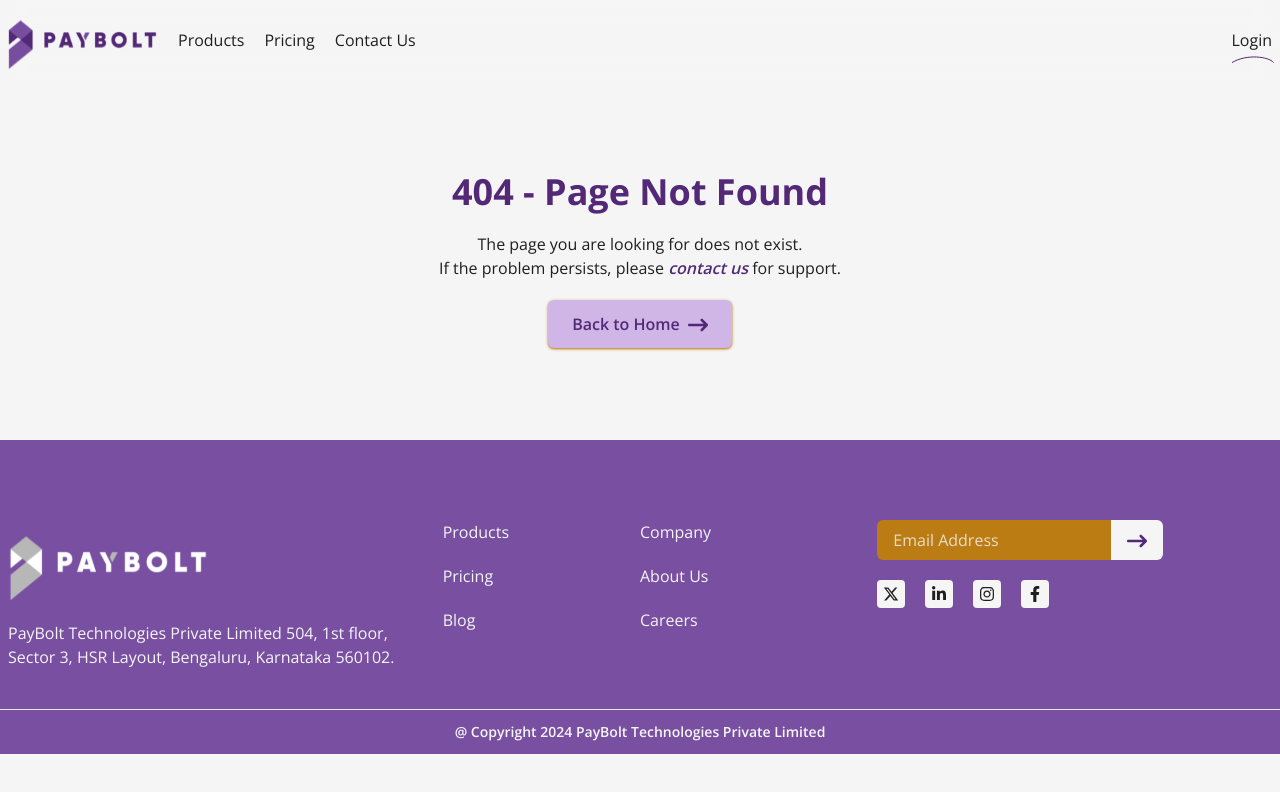
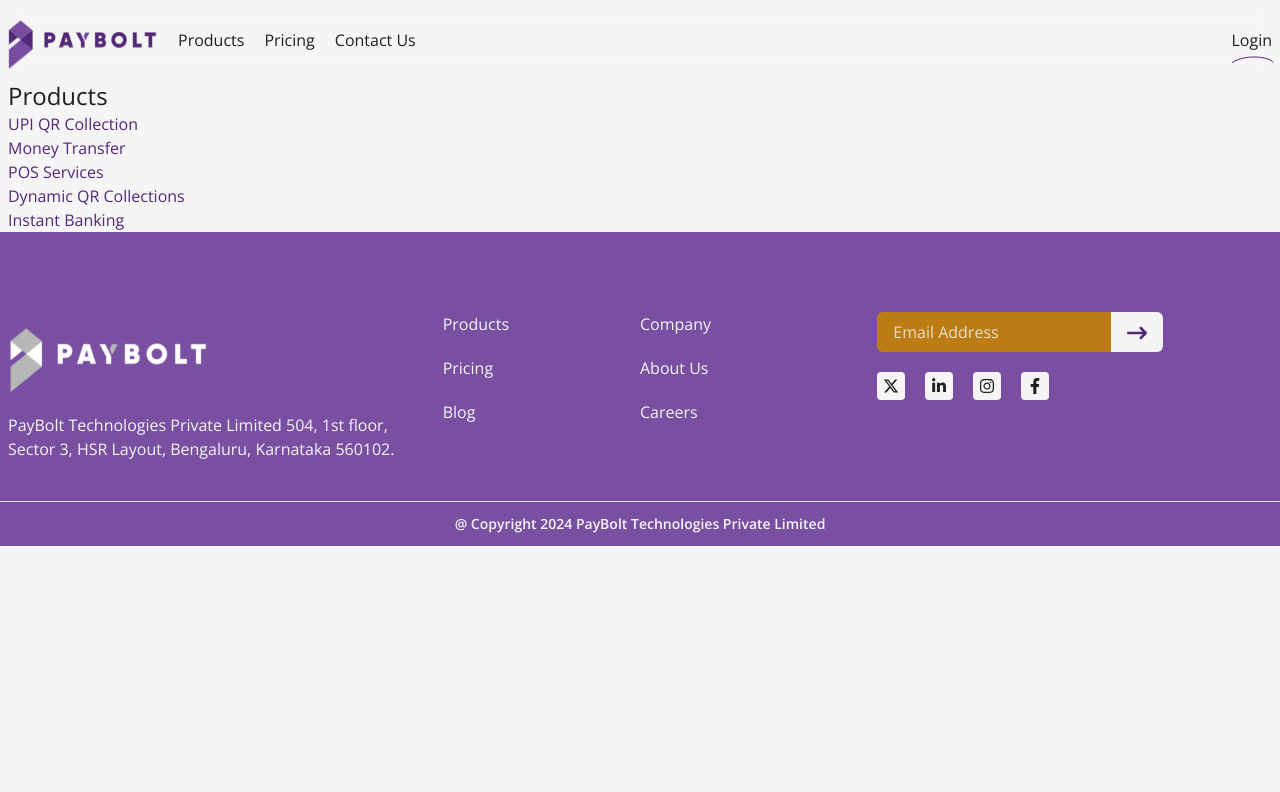
Before and after one commit to rahul9852-dot/www.paybolt.in, a Next.js app: page /products in a window 1280 px wide. Before the commit this address had no page. Shown: the top 792 px of the page. Built offline with nearby package versions, Linux system fonts and the light colour scheme.

Commit message:
added routes

```diff
--- /dev/null
+++ b/src/app/pricing/page.tsx
@@ -0,0 +1,3 @@
+export default () => {
+  return <section className="pt-20">Pricing</section>;
+};
--- /dev/null
+++ b/src/app/products/dynamic-qr-collections/page.tsx
@@ -0,0 +1,3 @@
+export default () => {
+  return <section className="pt-20">Products - Dynamic QR Collections</section>;
+};
--- /dev/null
+++ b/src/app/products/instant-banking/page.tsx
@@ -0,0 +1,3 @@
+export default () => {
+  return <section className="pt-20">Products - Instant Banking</section>;
+};
--- /dev/null
+++ b/src/app/products/money-transfer/page.tsx
@@ -0,0 +1,3 @@
+export default () => {
+  return <section className="pt-20">Products - Money Transfer</section>;
+};
--- /dev/null
+++ b/src/app/products/page.tsx
@@ -0,0 +1,27 @@
+import Link from 'next/link';
+
+export default () => {
+  return (
+    <section className="pt-20 container mx-auto px-2">
+      <h1 className="text-2xl">Products</h1>
+
+      <div className="flex flex-col">
+        <Link className="text-primary" href="/products/upi-qr-collections">
+          UPI QR Collection
+        </Link>
+        <Link className="text-primary" href="/products/money-transfer">
+          Money Transfer
+        </Link>
+        <Link className="text-primary" href="/products/pos-services">
+          POS Services
+        </Link>
+        <Link className="text-primary" href="/products/dynamic-qr-collections">
+          Dynamic QR Collections
+        </Link>
+        <Link className="text-primary" href="/products/instant-banking">
+          Instant Banking
+        </Link>
+      </div>
+    </section>
+  );
+};
--- /dev/null
+++ b/src/app/products/pos-devices/page.tsx
@@ -0,0 +1,3 @@
+export default () => {
+  return <section className="pt-20">Products - POS Devices</section>;
+};
--- /dev/null
+++ b/src/app/products/upi-qr-collections/page.tsx
@@ -0,0 +1,3 @@
+export default () => {
+  return <section className="pt-20">Products - UPI QR Collection</section>;
+};
```
